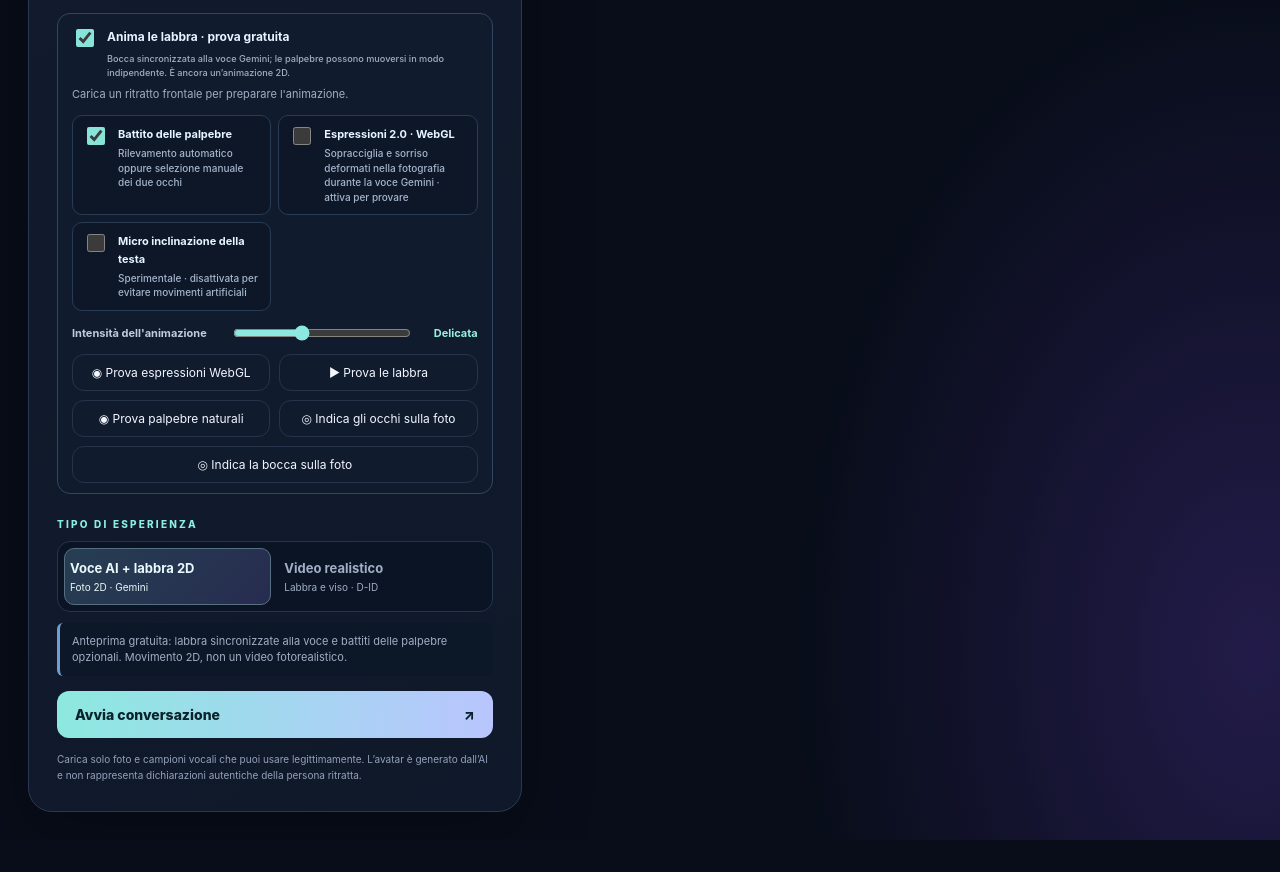
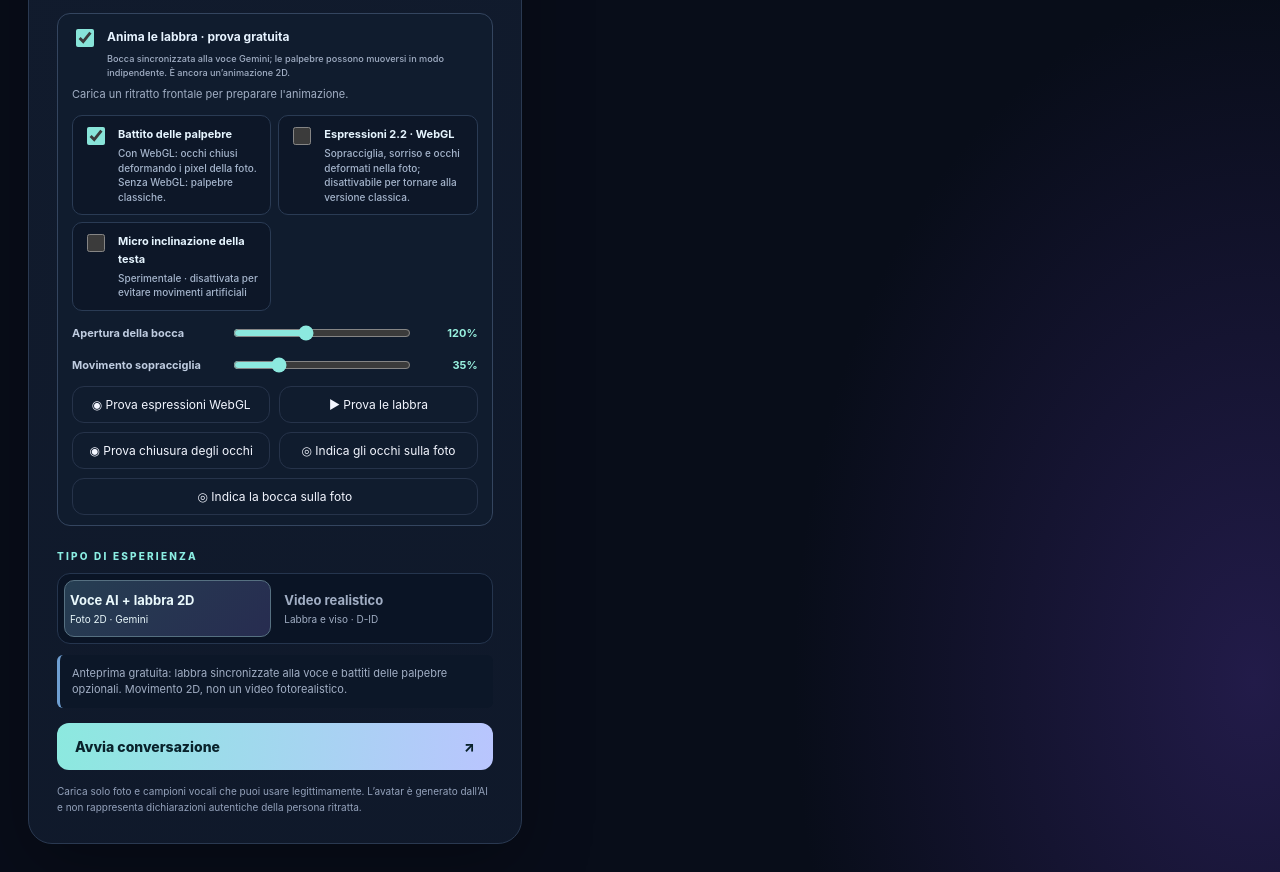
Before and after one commit to massalex2022-svg/viva-ai, a plain HTML site: page index.html in a window 1280 px wide. Shown: the part 1044-1916 px from the top of the page. Before the commit the page ends 1884 px from the top, so only its background shows below. Drawn offline with Linux system fonts and the light colour scheme.

Commit message:
VIVA AI 2.2: independent mouth and brow sliders with clear WebGL eye mode and browser cache bust

```diff
--- a/index.html
+++ b/index.html
@@ -5,13 +5,13 @@
   <meta name="viewport" content="width=device-width,initial-scale=1">
   <meta name="theme-color" content="#0b1223">
   <meta name="description" content="VIVA AI: crea il tuo avatar da una fotografia e conversaci in italiano.">
-  <title>VIVA AI 2.1 · Il tuo avatar intelligente</title>
-  <link rel="stylesheet" href="styles.css?v=210">
+  <title>VIVA AI 2.2 · Il tuo avatar intelligente</title>
+  <link rel="stylesheet" href="styles.css?v=220">
 </head>
 <body>
   <div class="app-shell">
     <header class="topbar">
-      <div class="brand"><div class="brand-mark">V<span>·</span></div><div><b>VIVA<span> AI</span></b><small>IL TUO AVATAR INTELLIGENTE · VERSIONE 2.1</small></div></div>
+      <div class="brand"><div class="brand-mark">V<span>·</span></div><div><b>VIVA<span> AI</span></b><small>IL TUO AVATAR INTELLIGENTE · VERSIONE 2.2</small></div></div>
       <div class="top-right"><a href="./viva2.html?v=201" title="Apri il laboratorio sperimentale gratuito VIVA AI 2.0" style="color:#91f3df;font-weight:800;font-size:13px;white-space:nowrap">🧪 VIVA AI 2.0 LAB</a><span class="chip"><span class="dot"></span><span id="connection-label">Non configurato</span></span><button class="ghost compact" id="settings-button" type="button" aria-controls="settings-panel">⚙ Impostazioni</button></div>
     </header>
     <main class="workspace">
@@ -77,11 +77,11 @@
           <div class="face-options">
             <label class="consent-line face-option">
               <input type="checkbox" id="blink-enabled" checked>
-              <span><b>Battito delle palpebre</b><small>Rilevamento automatico oppure selezione manuale dei due occhi</small></span>
+              <span><b>Battito delle palpebre</b><small>Con WebGL: occhi chiusi deformando i pixel della foto. Senza WebGL: palpebre classiche.</small></span>
             </label>
             <label class="consent-line face-option">
               <input type="checkbox" id="expression-enabled">
-              <span><b>Espressioni 2.0 · WebGL</b><small>Sopracciglia e sorriso deformati nella fotografia durante la voce Gemini · attiva per provare</small></span>
+              <span><b>Espressioni 2.2 · WebGL</b><small>Sopracciglia, sorriso e occhi deformati nella foto; disattivabile per tornare alla versione classica.</small></span>
             </label>
             <label class="consent-line face-option">
               <input type="checkbox" id="head-enabled">
@@ -89,20 +89,25 @@
             </label>
           </div>
           <label class="motion-sensitivity" for="motion-intensity">
-            <span>Intensità dell'animazione</span>
-            <input id="motion-intensity" type="range" min="0.4" max="1.2" step="0.1" value="0.7">
-            <output id="motion-intensity-label" for="motion-intensity">Delicata</output>
+            <span>Apertura della bocca</span>
+            <input id="motion-intensity" type="range" min="0.4" max="2.4" step="0.05" value="1.2">
+            <output id="motion-intensity-label" for="motion-intensity">120%</output>
+          </label>
+          <label class="motion-sensitivity" for="brow-intensity">
+            <span>Movimento sopracciglia</span>
+            <input id="brow-intensity" type="range" min="0" max="150" step="5" value="35">
+            <output id="brow-intensity-label" for="brow-intensity">35%</output>
           </label>
           <div class="motion-buttons">
             <button class="ghost" type="button" id="expression-test">◉ Prova espressioni WebGL</button>
             <button class="ghost" type="button" id="motion-test">▶ Prova le labbra</button>
-            <button class="ghost" type="button" id="blink-test">◉ Prova palpebre naturali</button>
+            <button class="ghost" type="button" id="blink-test">◉ Prova chiusura degli occhi</button>
             <button class="ghost" type="button" id="eyes-pick">◎ Indica gli occhi sulla foto</button>
             <button class="ghost" type="button" id="motion-pick">◎ Indica la bocca sulla foto</button>
           </div>
         </div>
         <div class="mode-block"><span class="eyebrow">TIPO DI ESPERIENZA</span><div class="mode-tabs" role="group" aria-label="Modalità avatar"><button id="mode-basic" class="mode active" type="button" aria-pressed="true"><b>Voce AI + labbra 2D</b><small>Foto 2D · Gemini</small></button><button id="mode-live" class="mode" type="button" aria-pressed="false"><b>Video realistico</b><small>Labbra e viso · D-ID</small></button></div></div>
-        <div class="mode-info" id="mode-info">Gemini parla, le labbra e le palpebre continuano a muoversi. Attivando «Espressioni 2.0 · WebGL», il ritratto può deformare sopracciglia e sorriso durante la risposta. È una simulazione 2D, non un video AI fotorealistico.</div>
+        <div class="mode-info" id="mode-info">Gemini continua a parlare con labbra animate. Con «Espressioni 2.2 · WebGL» attive, puoi regolare separatamente bocca e sopracciglia e provare gli occhi senza la vecchia maschera 2D. È una deformazione fotografica, non un volto 3D reale.</div>
         <button class="primary" id="start-button" type="button">Avvia conversazione <span>↗</span></button>
         <button class="ghost danger" id="stop-button" type="button" hidden>Termina conversazione</button>
         <p class="fineprint">Carica solo foto e campioni vocali che puoi usare legittimamente. L’avatar è generato dall’AI e non rappresenta dichiarazioni autentiche della persona ritratta.</p>
@@ -127,6 +132,6 @@
       <p class="fineprint">Il codice è conservato solo per questa sessione. Gemini serve per le risposte e la voce AI, D-ID è opzionale e può costare. La voce personalizzata richiede un servizio Chatterbox da collegare al Worker; nessun audio viene inviato prima di selezionare questa modalità e fare una domanda.</p>
     </section>
   </div>
-  <script type="module" src="app.js?v=210"></script>
+  <script type="module" src="app.js?v=220"></script>
 </body>
 </html>
```
